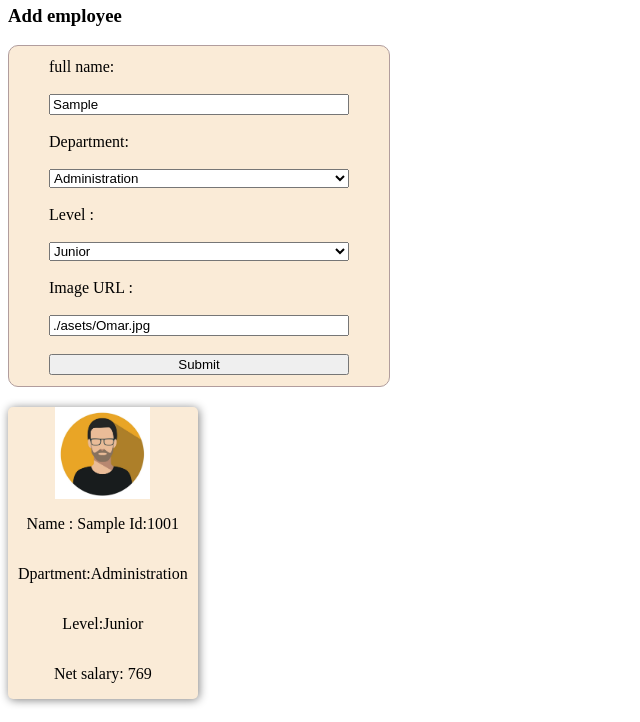
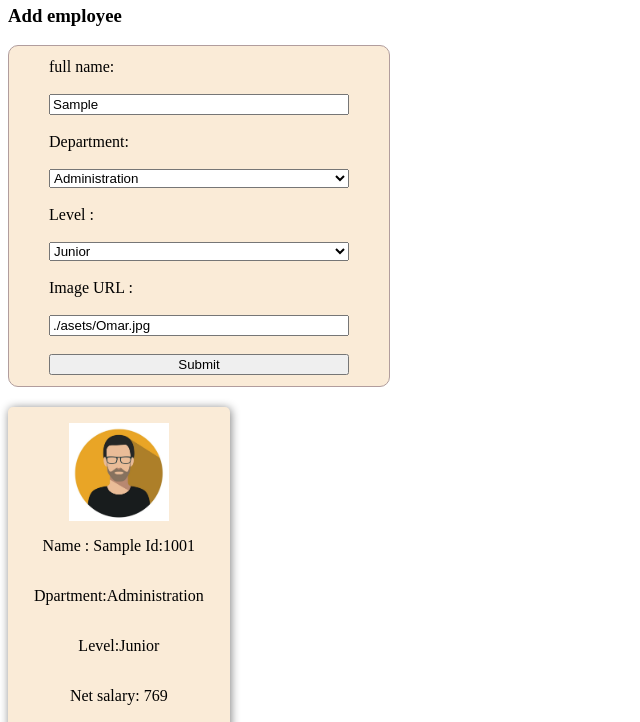
Before and after one commit to NaserGharbieh/HR-management-system, a plain HTML site: page index.html in a window 1280 px wide. Both pictures are taken after typing "Sample" into the empty fields and a click on the input "Submit". Shown: the part 78-800 px from the top of the page, without its empty margins (0-640 px from the left). Drawn offline with Linux system fonts and the light colour scheme.

Commit message:
styling change

```diff
--- a/css/style.css
+++ b/css/style.css
@@ -25,19 +25,23 @@ section{
     align-items: center;
     margin: auto;
     flex-wrap: wrap;
+    gap: 10px;
  }
  .cardDiv{
     /* border: 0.5px solid rgb(134, 109, 109); */
+
         border-radius: 5px;
        width: 15%;
-       height: fit-content;
+       height: 300px;
        display: flex;
        flex-direction: column;
-        padding: 1 rem;
+
+        padding: 1rem;
         background-color: antiquewhite;
         margin-bottom: 25px;
         box-shadow: gray 1px 1px 10px;
-        align-items: center; */
+        align-items: center;
+
        /* justify-content: center; */
 
 }
@@ -50,13 +54,15 @@ margin: 0 1.5rem;
 }
 .empPic{
 display: flex;
-width: 50%;
+width: 100px;
 
 }
+
 .deptable{
 
     border-width: 4px;
     border-style: solid;
+    text-align: center;
 }
 .deptable td, th {
     border: 1px solid #dddddd;
@@ -67,5 +73,5 @@ width: 50%;
     background-color:rgb(239, 202, 155);
   }
 footer{
-
+    background-color: aqua;
     margin-top: 25% ; text-align: center;}
```
